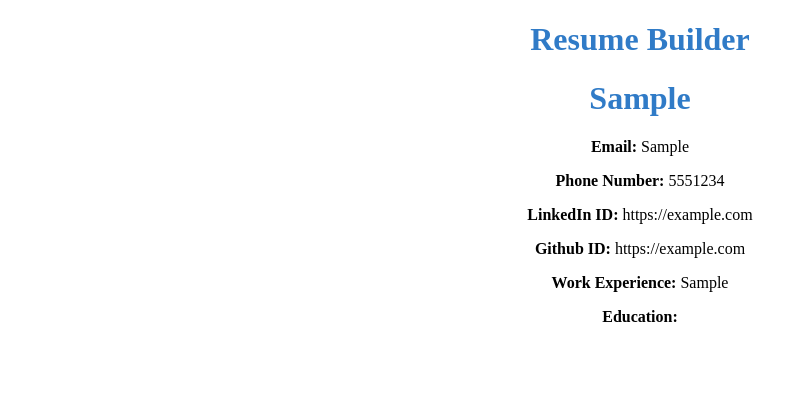
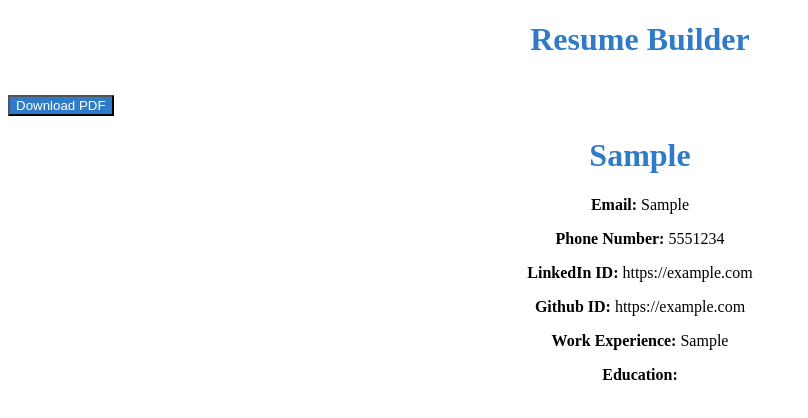
Before and after one commit to shresth7788/ASSESSMENT1_CSEA_MERN, a plain HTML site: page index.html in a window 1280 px wide. Both pictures are taken after typing "Sample", "Sample", "5551234", "https://example.com", "https://example.com", "Sample" into the empty fields and a click on the button "Generate Resume". Shown: the whole page, without its empty margins (0-808 px from the left). Drawn offline with Linux system fonts and the light colour scheme.

Commit message:
add download functionality

```diff
--- a/index.html
+++ b/index.html
@@ -5,12 +5,14 @@
     <meta name="viewport" content="width=device-width, initial-scale=1.0">
     <link rel="stylesheet" href="stylesheet.css">
     <script src="script.js" defer></script>
+    <script src="https://cdnjs.cloudflare.com/ajax/libs/html2pdf.js/0.10.1/html2pdf.bundle.js.min.js" defer></script>
     <title>Resume Builder</title>
 </head>
+
 <body>
     <h1>Resume Builder</h1>
     <div id="resume-form">
-        <form>
+        <form id="form">
             <label for="name">Name:</label><br>
             <input type="text" id="name" name="name"><br>
 
@@ -37,6 +39,8 @@
 
             <button onclick="generateResume()">Generate Resume</button>
         </form>
+        <button onclick="downloadPDF()">Download PDF</button>
     </div>
+    <div id="resume-content"></div>
 </body>
 </html>
--- a/script.js
+++ b/script.js
@@ -20,5 +20,18 @@ function generateResume() {
         <p style="text-align:center"><strong>Education:</strong> ${education}</p>
     `;
 
-    document.getElementById("resume-form").innerHTML = resumeContent;
+    document.getElementById("resume-form").removeChild(document.getElementById("form"));
+    document.getElementById("resume-content").innerHTML = resumeContent;
 }
+
+function downloadPDF() {
+    const resumeElement = document.getElementById("resume-content");
+    let opt = {
+        margin:       1,
+        filename:     'my-invoice.pdf',
+        image:        { type: 'jpeg', quality: 0.98 },
+        html2canvas:  { scale: 2 },
+        jsPDF:        { unit: 'in', format: 'a4', orientation: 'portrait' }
+    };
+    html2pdf().set(opt).from(element).save();
+}
```
